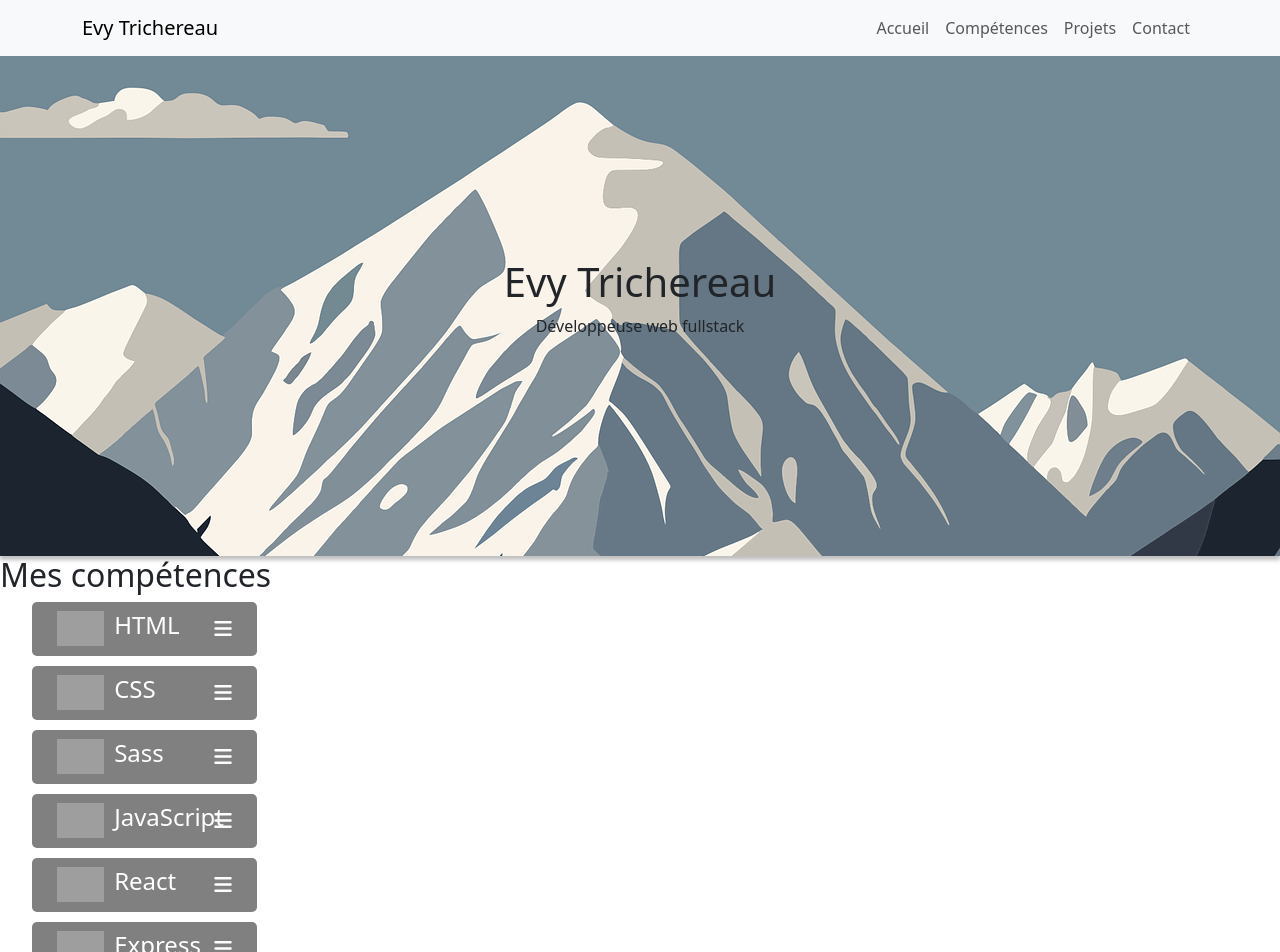
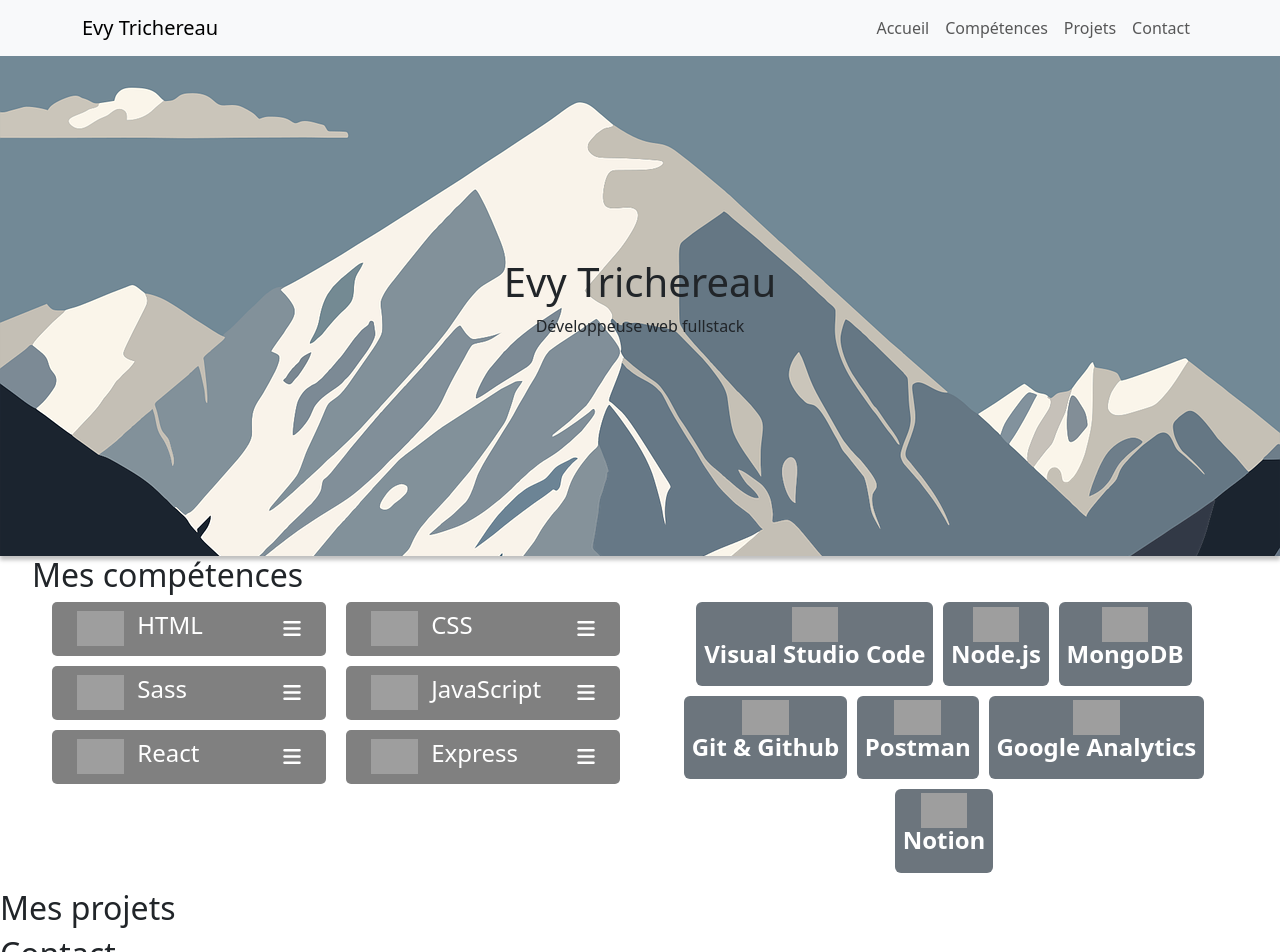
Before and after one commit to Hevyo/evy-trichereau-portfolio, a React (Create React App) app: page / in a window 1280 px wide. Shown: the top 952 px of the page. Built offline with nearby package versions, Linux system fonts and the light colour scheme; grey boxes are pictures that could not be loaded.

Commit message:
feat(composant) : composant fonction map sur data

```diff
--- /dev/null
+++ b/src/components/MappedList/index.jsx
@@ -0,0 +1,28 @@
+import Badge from '../../components/Badge'
+import Tab from '../../components/Tab'
+import './index.scss'
+
+function MappedList({data, type}) {
+    const SkillsList = ({ skills, type }) => (
+        <ul className={type === 'tab' ? "typeOfSkillContainer__tabsList" : "typeOfSkillContainer__badgesList"}>
+        {skills.map((skill, index) => (
+            <li key={index} className={type === 'tab' ? "typeOfSkillContainer__tabsList--skill" : "typeOfSkillContainer__badgesList--skill"}>
+            {type === 'tab' ? (
+                <Tab {...skill} />
+            ) : (
+                <Badge {...skill} />
+            )}
+            </li>
+        ))}
+        </ul>
+  )
+  console.log(data.skills)
+  return(
+
+    <div className="typeOfSkillContainer">
+        <SkillsList skills={data.skills} type={type} />
+    </div>
+  )
+}
+
+export default MappedList
--- /dev/null
+++ b/src/components/MappedList/index.scss
@@ -0,0 +1,23 @@
+.typeOfSkillContainer{
+    width: 50%;
+    &__tabsList {
+        display: flex;
+        flex-wrap: wrap;
+        padding: 0;
+        justify-content: space-evenly;
+        &--skill{
+            list-style-type: none;
+            width: 45%;
+        }
+    }
+    &__badgesList {
+        display: flex;
+        flex-wrap: wrap;
+        gap: 10px;
+        padding: 0;
+        justify-content: center;
+        &--skill{
+            list-style-type: none;
+        }
+    }
+}
--- a/src/components/Tab/index.scss
+++ b/src/components/Tab/index.scss
@@ -3,7 +3,6 @@
     display: flex;
     flex-direction: column;
     gap: 10px;
-    width: 18%;
     &__button {
         display: flex;
         justify-content: space-between;
--- a/src/pages/Home/index.jsx
+++ b/src/pages/Home/index.jsx
@@ -1,12 +1,10 @@
 import './index.scss'
-import Badge from '../../components/Badge'
-import Tab from '../../components/Tab'
 import skillsData from '../../datas/skills.json'
+import MappedList from '../../components/MappedList'
 
 function Home() {
   const tools = skillsData[1]
   const languages = skillsData[0]
-  console.log(tools.picture)
     return (
       <div className='mainContainer'>
         <div className='mainContainer__banner'>
@@ -14,21 +12,11 @@ function Home() {
           <p>Développeuse web fullstack</p>
         </div>
         <div className='mainContainer__skills'>
-          <h2>Mes compétences</h2>
-          <ul>
-            {languages.skills.map(({title, picture, description}) => (
-              <li>
-                <Tab title={title} picture={picture} description={description}/>
-              </li>
-            ))}
-          </ul>
-          <ul>
-                {tools.skills.map(({title, picture}) => (
-                    <li>
-                        <Badge title={title} picture={picture} />
-                    </li>
-                ))}
-            </ul>
+          <h2 className='mainContainer__skills--title'>Mes compétences</h2>
+          <div className='mainContainer__skills--skillsContainer'>
+            <MappedList data={languages} type="tab"/>
+            <MappedList data={tools} type="badge"/>
+          </div>
         </div>
         <div className='mainContainer__projects'>
           <h2>Mes projets</h2>
--- a/src/pages/Home/index.scss
+++ b/src/pages/Home/index.scss
@@ -10,8 +10,17 @@
     align-items: center;
     justify-content: center;
     }
+    &__skills{
+        display: flex;
+        flex-direction: column;
+        width: 95%;
+        margin: auto;
+        &--title{
+            width: 100%;
+        }
+        &--skillsContainer{
+            display: flex;
+            flex-direction: row;
+        }
+    }
 }
-
-li {
-    list-style-type: none;
-}
```
